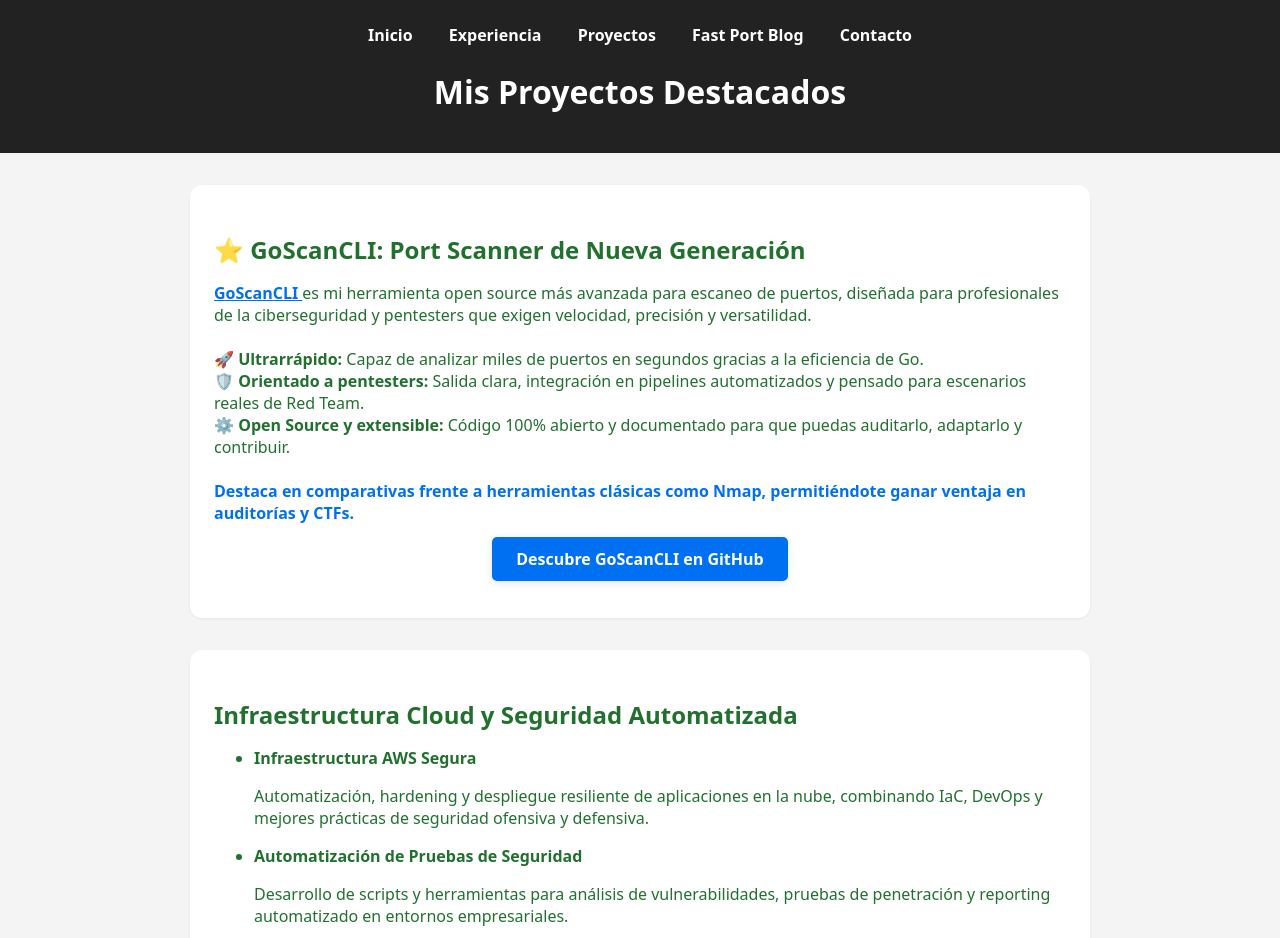
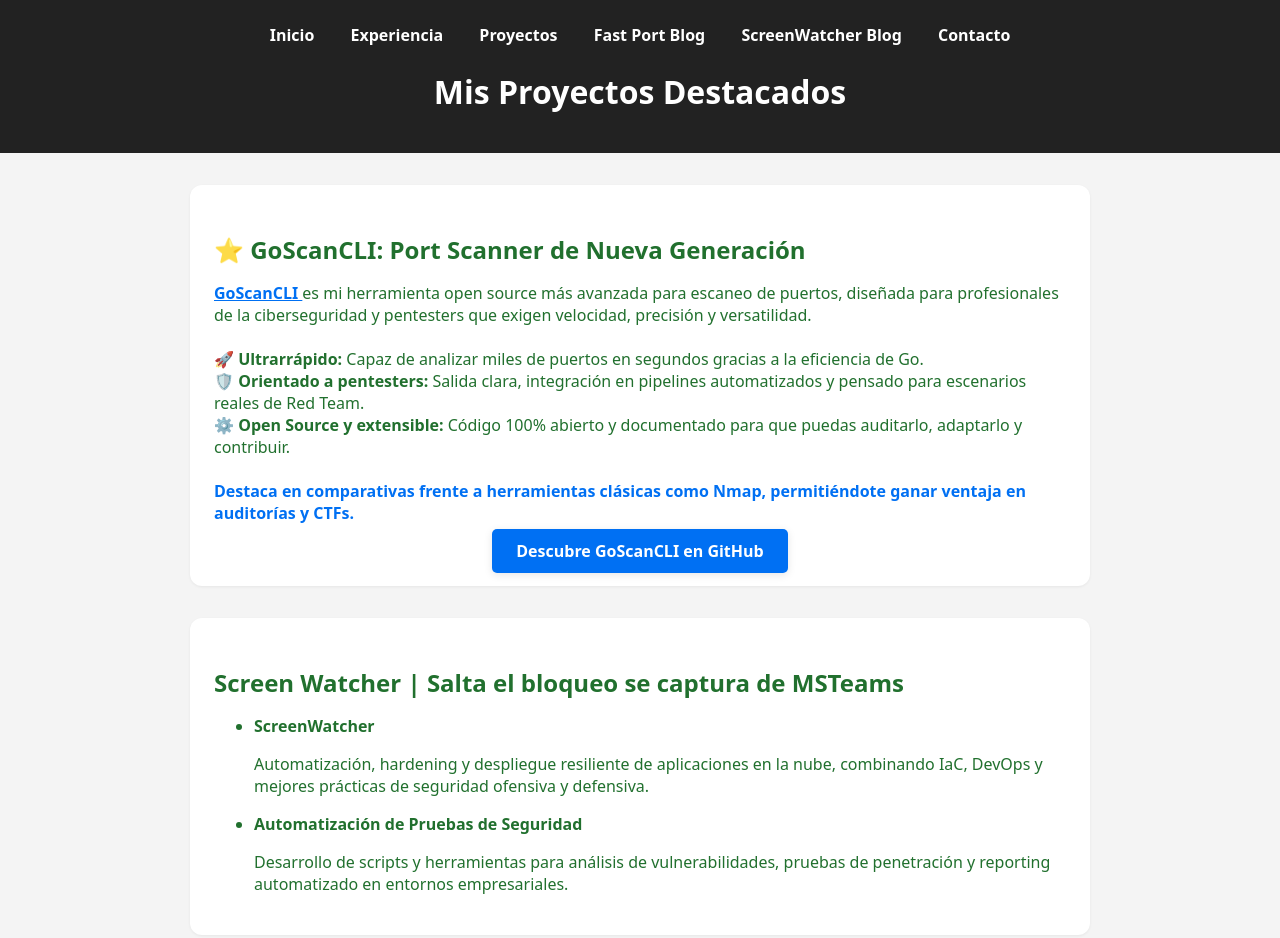
Before and after one commit to AlejandroMBJS/mypage, a plain HTML site: page projects.html in a window 1280 px wide. Shown: the top 938 px of the page. Drawn offline with Linux system fonts and the light colour scheme.

Commit message:
Update projects.html

```diff
--- a/projects.html
+++ b/projects.html
@@ -14,6 +14,7 @@
       <a href="experience.html">Experiencia</a>
       <a href="projects.html">Proyectos</a>
       <a href="fast-port-blog.html">Fast Port Blog</a>
+      <a href="screenwatcher.html">ScreenWatcher Blog</a>
       <a href="contact.html">Contacto</a>
     </nav>
     <h1>Mis Proyectos Destacados</h1>
@@ -34,15 +35,15 @@
         <br>
         <span style="color:#0070f3;font-weight:bold;">Destaca en comparativas frente a herramientas clásicas como Nmap, permitiéndote ganar ventaja en auditorías y CTFs.</span>
       </p>
-      <div style="text-align:center;margin:1.5em 0;">
+      <div style="text-align:center;margin lo:1.5em 0;">
         <a href="https://github.com/AlejandroMBJS/GoScanCLI" target="_blank" style="padding:.7em 1.5em;background:#0070f3;color:#fff;border-radius:5px;text-decoration:none;font-weight:bold;box-shadow:0 2px 8px rgba(0,0,0,.10);">Descubre GoScanCLI en GitHub</a>
       </div>
     </section>
     <section>
-      <h2>Infraestructura Cloud y Seguridad Automatizada</h2>
+      <h2>Screen Watcher | Salta el bloqueo se captura de MSTeams</h2>
       <ul>
         <li>
-          <strong>Infraestructura AWS Segura</strong>
+          <strong>ScreenWatcher</strong>
           <p>Automatización, hardening y despliegue resiliente de aplicaciones en la nube, combinando IaC, DevOps y mejores prácticas de seguridad ofensiva y defensiva.</p>
         </li>
         <li>
```
